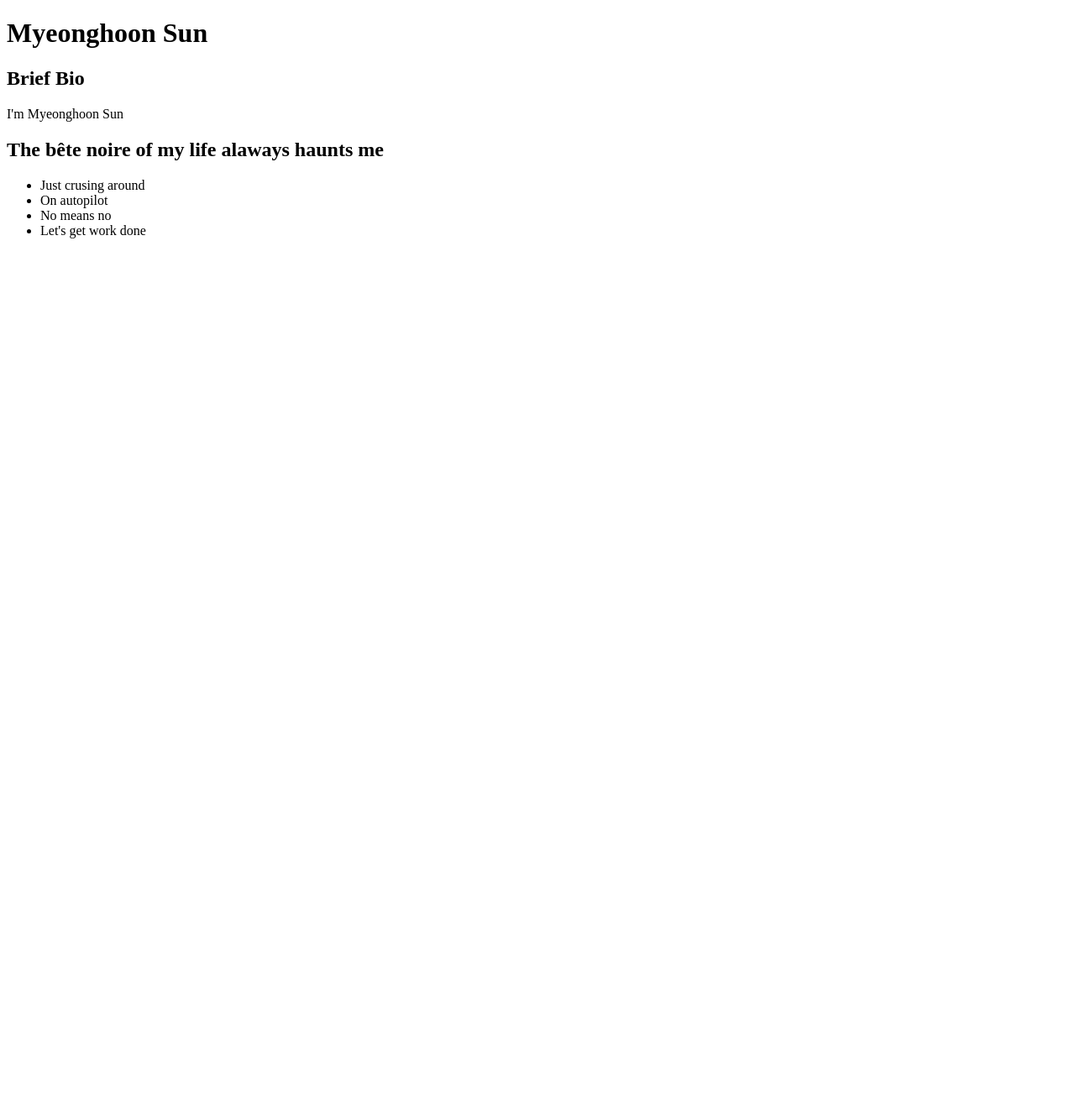
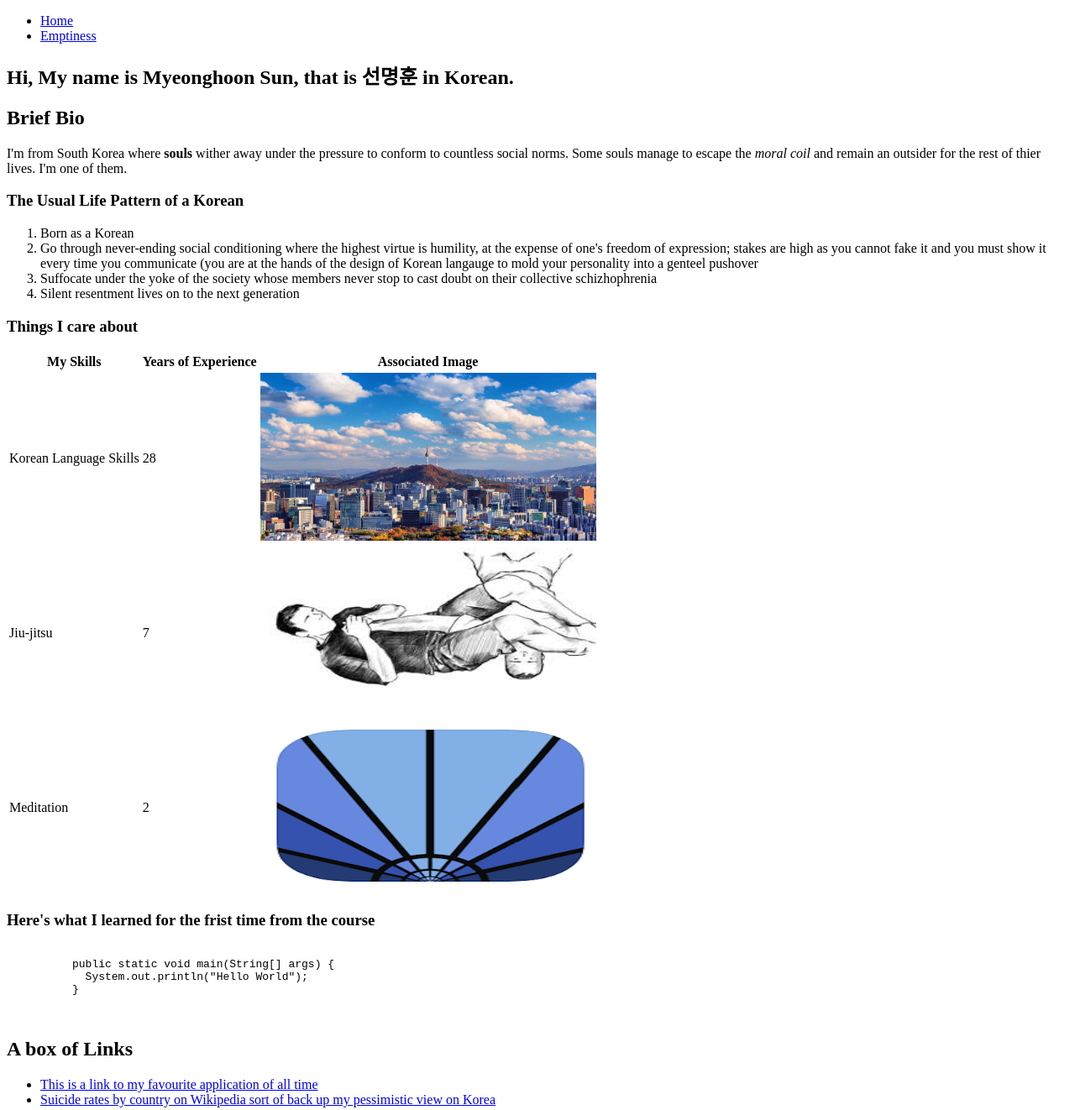
Before and after one commit to hooniesun/portfolio, a plain HTML site: page html/index.html in a window 1280 px wide. Shown: the whole page at 84% size. Before the commit the page ends 800 px from the top, so only its background shows below. Drawn offline with Linux system fonts and the light colour scheme.

Commit message:
fixes contents and adds additional HTML tags

```diff
--- a/html/index.html
+++ b/html/index.html
@@ -2,24 +2,86 @@
 <html>
 
 <head>
+  <title>Myeonghoon's Portfolio</title>
 </head>
+<body>
+  <header>
+    <nav>
+      <ul>
+        <li><a href="index.html">Home</a></li>
+        <li><a href="emptiness.html">Emptiness</a></li>
+      </ul>
+    </nav>
+  </header>
 
-<body>
+  <main>
+    <section>
+      <h1>Hi, My name is Myeonghoon Sun, that is 선명훈 in Korean.</h1>
+      <h2>Brief Bio</h2>
+      <p>I'm from South Korea where <b>souls</b> wither away under the pressure to conform to countless social norms. Some souls manage to escape the <em>moral coil</em> and remain an outsider for the rest of thier lives. I'm one of them.</p>
+      <h3>The Usual Life Pattern of a Korean</h3>
+      <ol>
+        <li>Born as a Korean</li>
+        <li>Go through never-ending social conditioning where the highest virtue is humility, at the expense of one's freedom of expression; stakes are high as you cannot fake it and you must show it every time you communicate (you are at the hands of the design of Korean langauge to mold your personality into a genteel pushover</li>
+        <li>Suffocate under the yoke of the society whose members never stop to cast doubt on their collective schizhophrenia</li>
+        <li>Silent resentment lives on to the next generation</li>
+      </ol>
+    </section>
 
-  <h1>
-    Myeonghoon Sun
-  </h1>
+    <section>
+      <h3>Things I care about</h3>
+      <table>
+        <tr>
+          <th>My Skills</th>
+          <th>Years of Experience</th>
+          <th>Associated Image</th>
+        </tr>
+        <tr>
+          <td>Korean Language Skills</td>
+          <td>28</td>
+          <td><img src="../media/seoul.jpeg" alt="a conglomeration of apartments" width="400" height="200"></td>
+        </tr>
+        <tr>
+          <td>Jiu-jitsu</td>
+          <td>7</td>
+          <td><img src="../media/armbar.jpeg" alt="armbar in action" width="400px" height="200px"></td>
+        </tr>
+        <tr>
+          <td>Meditation</td>
+          <td>2</td>
+          <td><img src="../media/wakingup.png" alt="waking up logo" width="400px" height="200px"></td>
+        </tr>
+      </table>
+    </section>
 
-  <h2>Brief Bio</h2>
-  I'm Myeonghoon Sun
+    <aside>
+      <h3>Here's what I learned for the frist time from the course</h3>
+      <pre>
+        <code>
+          public static void main(String[] args) {
+            System.out.println("Hello World");
+          }
+        </code>
+      </pre>
+    </aside>
 
-  <h2>The bête noire of my life alaways haunts me</h2>
-  <ul>
-    <li>Just crusing around</li>
-    <li>On autopilot</li>
-    <li>No means no</li>
-    <li>Let's get work done</li>
-  </ul>
-</BODY>
+    <section>
+      <h2>A box of Links</h2>
+      <ul>
+        <li><a href="https://ankiweb.net/about">This is a link to my favourite application of all time</a></li>
+        <li><a href="https://en.wikipedia.org/wiki/List_of_countries_by_suicide_rate">Suicide rates by country on Wikipedia sort of back up my pessimistic view on Korea</a></li>
+      </ul>
 
-</HTML>
+
+    </section>
+
+  </main>
+
+
+
+
+
+
+</body>
+
+</html>
```
Also changed, not shown: html/emptiness.html (added, +12 -0 lines), media/armbar.jpeg (added), media/seoul.jpeg (added), media/wakingup.png (added), 1 other file.
